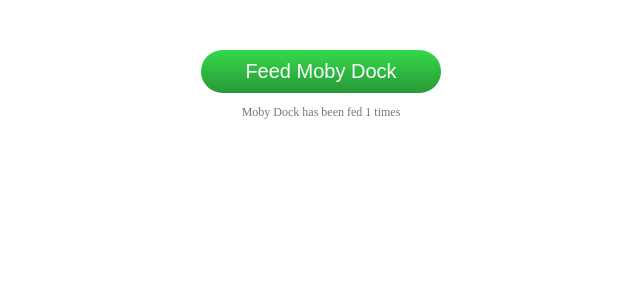
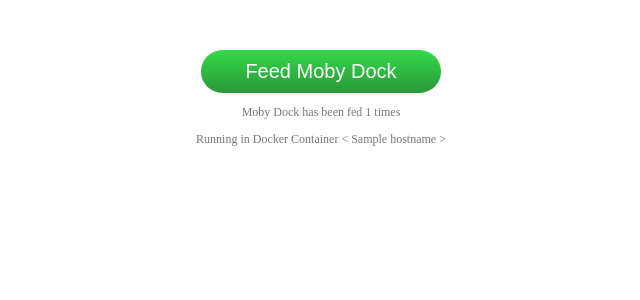
Before and after one commit to huahongquan2007/dockerized-flask, a Flask app: template mobydock/templates/layout.html in a window 1280 px wide. Shown: the part 334-634 px from the top of the page, without its empty margins (319-959 px from the left). Run offline with Flask 2, Linux system fonts and the light colour scheme; the template is opened without the code that fills it: most values are stand-ins (such as "Sample title", 1, 10 or a date in 2020).

Commit message:
upgrade redis, postgres, add hostname output

```diff
--- a/docker-compose.yml
+++ b/docker-compose.yml
@@ -1,5 +1,5 @@
 postgres:
-  image: postgres:9.4.5
+  image: postgres:9.6.9
   environment:
     POSTGRES_USER: mobydock
     POSTGRES_PASSWORD: yourpassword
@@ -9,7 +9,7 @@ postgres:
     - ~/.docker-volumes/mobydock/postgresql/data:/var/lib/postgresql/data
 
 redis:
-  image: redis:2.8.22
+  image: redis:4.0.10
   ports:
     - '6379:6379'
   volumes:
@@ -19,7 +19,7 @@ mobydock:
   build: .
   command: gunicorn -b 0.0.0.0:8000 --reload --access-logfile - "mobydock.app:create_app()"
   environment:
-    PYTHONUNBUFFERED: true
+    PYTHONUNBUFFERED: 1
   links:
     - postgres
     - redis
--- a/mobydock/app.py
+++ b/mobydock/app.py
@@ -5,6 +5,8 @@ from flask_sqlalchemy import SQLAlchemy
 from flask_redis import FlaskRedis
 from redis import StrictRedis
 from sqlalchemy.sql.expression import func
+
+import socket
 
 
 stream_handler = logging.StreamHandler()
@@ -51,8 +53,9 @@ def index():
         feed_count = redis_store.get('feed_count')
         if feed_count is None:
             feed_count = 0
+    hostname = socket.gethostname()
 
-    return render_template('layout.html', message=random_message, feed_count=feed_count)
+    return render_template('layout.html', message=random_message, feed_count=feed_count, hostname=hostname)
 
 
 @page.route('/seed')
--- a/mobydock/templates/layout.html
+++ b/mobydock/templates/layout.html
@@ -13,6 +13,8 @@
   <a class="btn" href="{{ url_for('page.index', feed=True) }}">Feed Moby Dock</a>
 
   <p>Moby Dock has been fed {{ feed_count }} times</p>
+
+  <p>Running in Docker Container < {{ hostname }} > </p>
 </main>
 
 </body>
```
